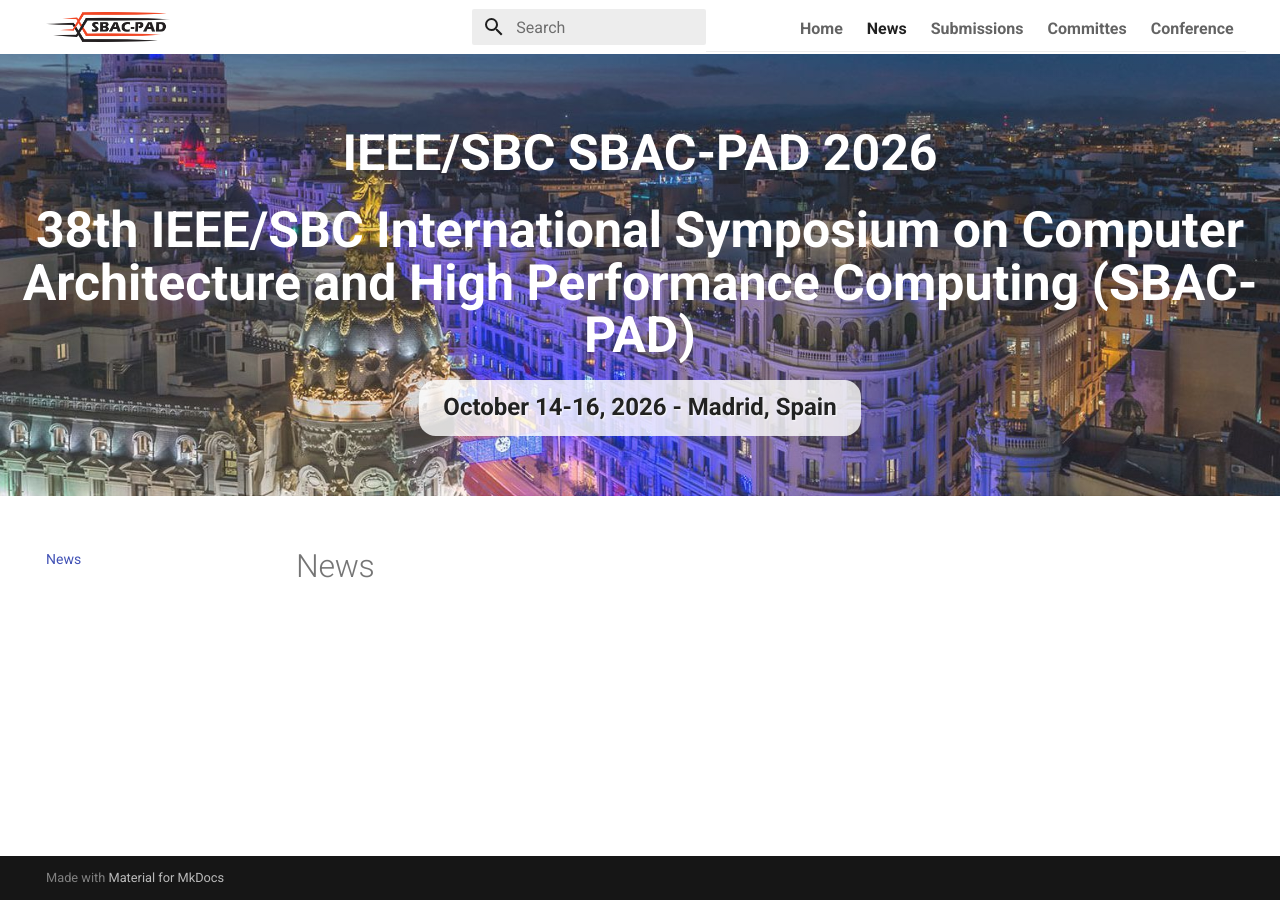
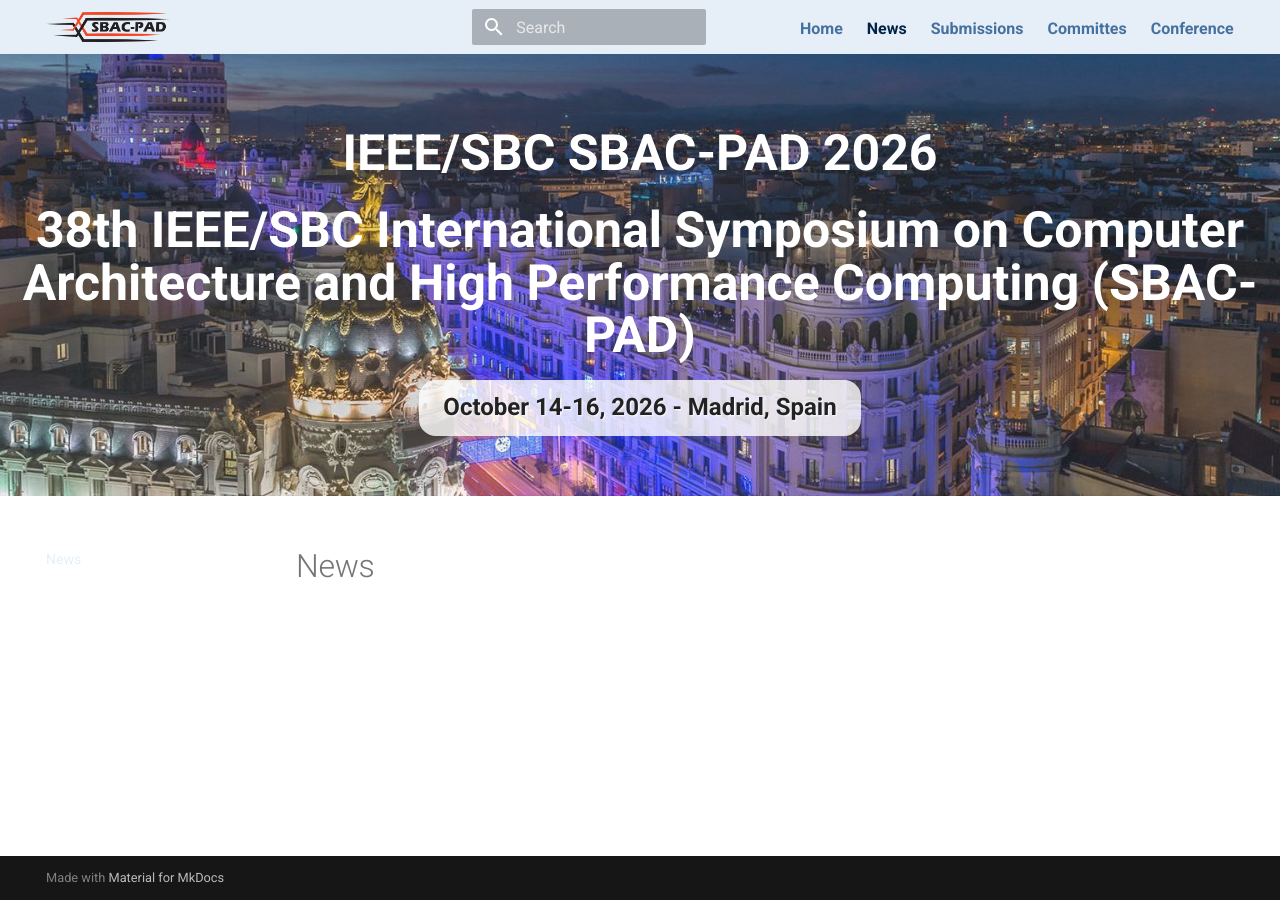
Before and after one commit to CoCo-ARCOS/sbac-pad2026, an MkDocs documentation site: the page built from docs/news.md, in a window 1280 px wide. Built offline with MkDocs 1.6.1 and Material for MkDocs 9.7.7, drawn with Linux system fonts in a browser that asks for light colours.

Commit message:
banner color updated

```diff
--- a/docs/stylesheets/extra.css
+++ b/docs/stylesheets/extra.css
@@ -1,11 +1,13 @@
 :root {
   /* Override primary color */
-  --md-primary-fg-color: #010E77;
-  --md-primary-fg-color--light: #4d90fe;
+  --md-primary-fg-color: #E6EEF8;
+  --md-primary-fg-color--light: #E6EEF8;
   --md-primary-fg-color--dark: #003c7a;
 
   /* (Optional) Override accent color */
   --md-accent-fg-color: #ff9800;
+
+  --md-default-color-text: #004A7F; /* Ejemplo: Azul Oscuro */
 }
 
 
@@ -100,6 +102,7 @@
 .md-tabs__link {
     font-weight: bold;
     font-size: 16px;
+    color: #003c7a;
 }
 
 /* Optional: To bold only the top-level items */
@@ -110,6 +113,12 @@
 /* Optional: To bold the current active item */
 .md-tabs__link--active {
     font-weight: bold;
+    color: #012446;
+}
+
+.md-tabs__item--active {
+  font-weight: bold;
+    color: #012446;
 }
 
 .md-header__title {
--- a/mkdocs.yml
+++ b/mkdocs.yml
@@ -3,8 +3,7 @@
 theme:
   name: material
   palette:
-    primary: white
-    accent: black
+    primary: custom  #white
   logo: assets/logo.png
   favicon: assets/logo.png
   features:
```
